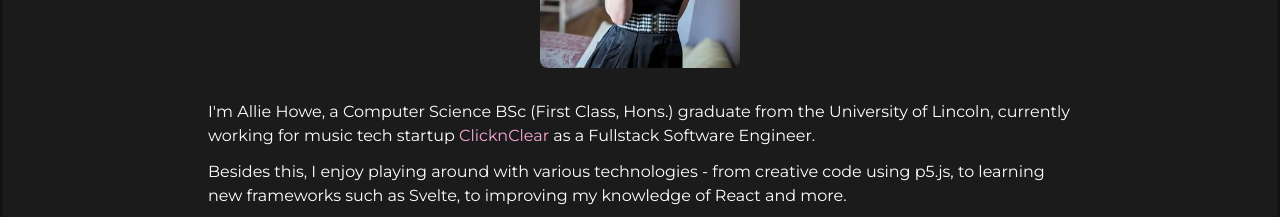
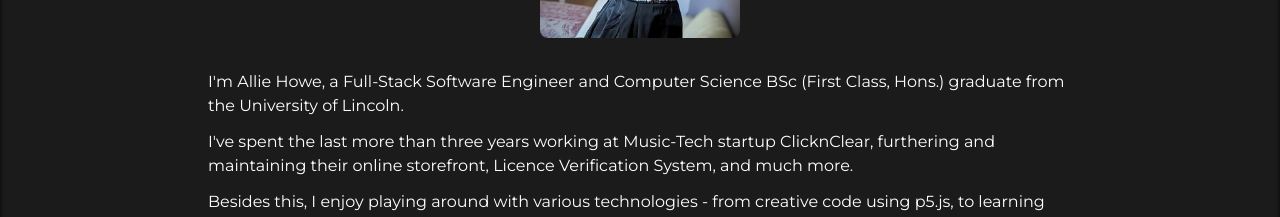
Before and after one commit to Allie-Howe/alliehowe.dev, a React (Vite) app: page / in a window 1280 px wide. Both pictures are taken after a click on the element "about". Shown: the part 314-531 px from the top of the page. Built offline with nearby package versions, Linux system fonts and the light colour scheme; no server answers.

Commit message:
Redundancy - Updated about page

```diff
--- a/src/components/pages/About.tsx
+++ b/src/components/pages/About.tsx
@@ -20,7 +20,8 @@ export const About = () => {
         <img className='md:float-right m-auto text-center rounded-lg' width={200} src={Allie} />
         {!md && <NowPlaying />}
         <div className='text-white font-sans flex flex-col gap-3'>
-          <p>I'm Allie Howe, a Computer Science BSc (First Class, Hons.) graduate from the University of Lincoln, currently working for music tech startup <NewTabLink href='http://music.clicknclear.com/'>ClicknClear</NewTabLink> as a Fullstack Software Engineer.</p>
+          <p>I'm Allie Howe, a Full-Stack Software Engineer and Computer Science BSc (First Class, Hons.) graduate from the University of Lincoln.</p>
+          <p>I've spent the last more than three years working at Music-Tech startup ClicknClear, furthering and maintaining their online storefront, Licence Verification System, and much more.</p>
           <p>Besides this, I enjoy playing around with various technologies - from creative code using p5.js, to learning new frameworks such as Svelte, to improving my knowledge of React and more.</p>
           <p>You can see all of my open source projects, including this site itself, on my <NewTabLink href='https://github.com/allie-howe'>GitHub</NewTabLink>.</p>
         </div>
```
